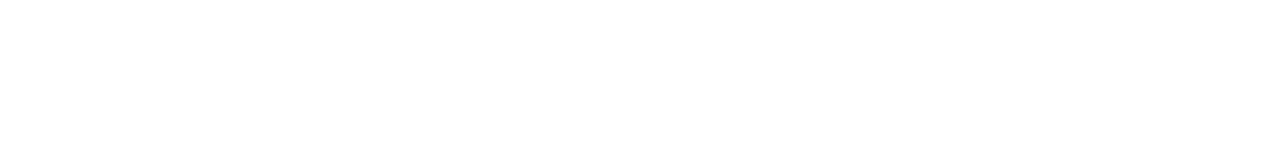
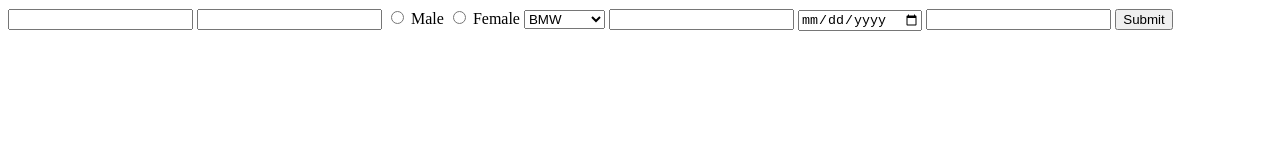
Before and after one commit to acciojob/signup-form-car-Santanu3103, a website: page main.html in a window 1280 px wide. Drawn offline with Linux system fonts and the light colour scheme.

Commit message:
created a submission

```diff
--- a/main.html
+++ b/main.html
@@ -7,7 +7,25 @@
 </head>
 
 <body>
-	<!-- the entire body must be written by student -->
+	<form method="get">
+	<input type="text"  id="name">
+	<input type="email" id="email">
+	<input type="radio" name="gender" value="male" > Male
+     <input type="radio" name="gender" value="female" > Female
+
+
+<select name="Car Brands" id="cars">
+  <option value="volvo">BMW</option>
+  <option value="saab">Audi</option>
+  <option value="opel">Mercedez</option>
+</select>
+	<input type="number" id="age">
+	<input type="date" id="dob">
+	<input type="password" id="password">
+	<input type="submit">
+	</form>
+
+
     <script type="text/javascript" src="./script.js">
 </script>
 
```
